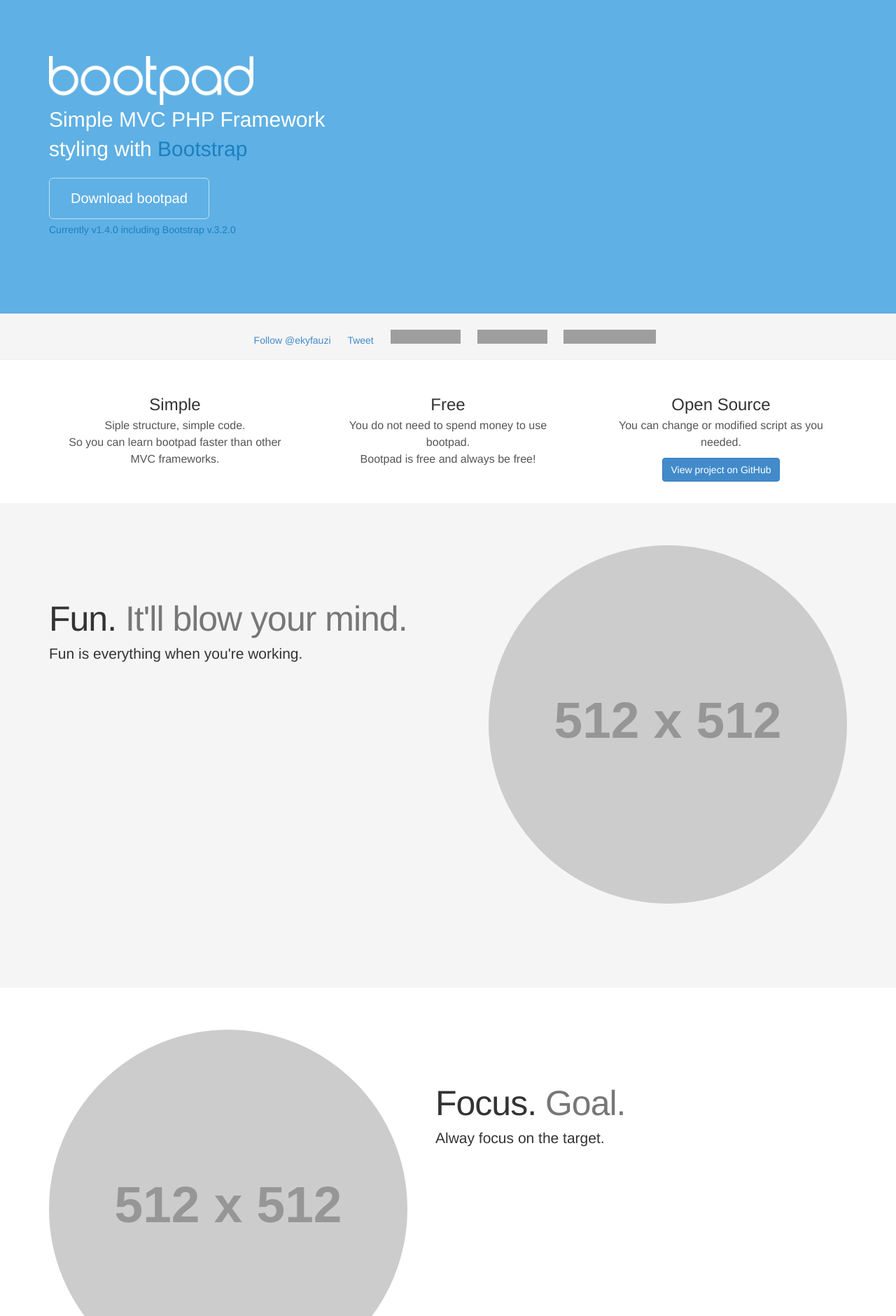
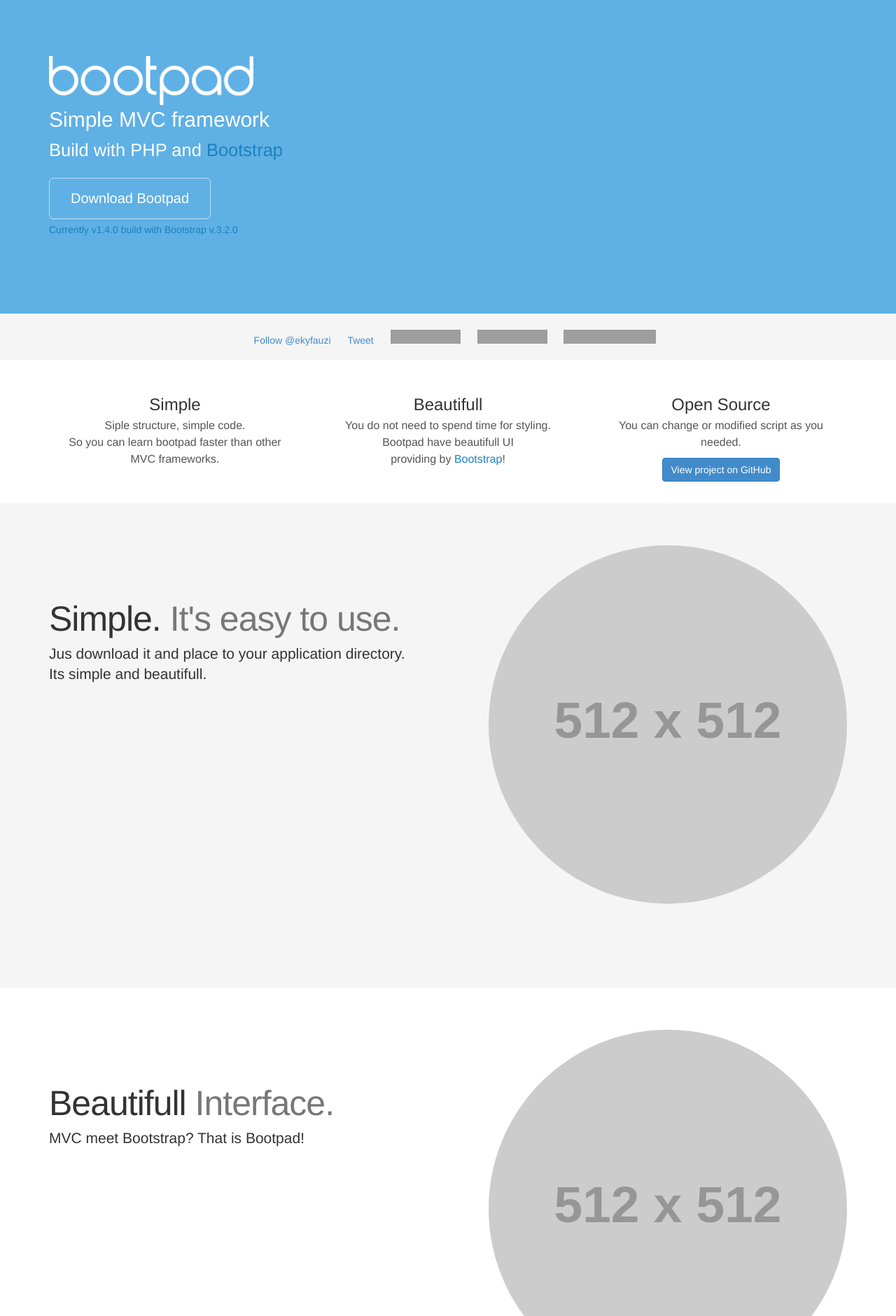
Before and after one commit to codecentrum/getbootpad, a PHP site: page /bootpad/ in a window 1280 px wide. Shown: the part 51-1931 px from the top of the page at 70% size. Run offline with PHP 8.4, Linux system fonts and the light colour scheme; grey boxes labelled with a size stand in for pictures from a placeholder-image service; some libraries are stand-ins or nearby versions; grey boxes are pictures that could not be loaded.

Commit message:
New wording

```diff
--- a/application/views/api_documentation.php
+++ b/application/views/api_documentation.php
@@ -8,7 +8,7 @@
     <meta name="author" content="">
     <link rel="shortcut icon" href="#">
 
-    <title>Bootpad | Simple PHP Framework Including Bootstrap</title>
+    <title>Bootpad | Simple MVC Framework Build With PHP And Bootstrap</title>
 
     <!-- Bootstrap core CSS -->
     <link href="<?php echo base_url('assets/bootstrap/css/bootstrap.min.css'); ?>" rel="stylesheet">
--- a/application/views/home.php
+++ b/application/views/home.php
@@ -8,7 +8,7 @@
     <meta name="author" content="">
     <link rel="shortcut icon" href="#">
 
- 	<title>Bootpad | Simple PHP Framework Including Bootstrap</title>
+ 	<title>Bootpad | Simple MVC Framework Build With PHP And Bootstrap</title>
 
     <!-- Bootstrap core CSS -->
     <link href="<?php echo base_url('assets/bootstrap/css/bootstrap.min.css'); ?>" rel="stylesheet">
@@ -99,11 +99,16 @@
         <div class="row">
             <div class="col-md-7">
                 <img src="<?php echo base_url('assets/getbootpad/getbootpad_logo_white.png'); ?>" height="70px">
-                <p class="lead">Simple MVC PHP Framework <br>styling with <a href="http://getbootstrap.com" target="_blank" style="color:#1c80c1;">Bootstrap</a></p>
                 <p class="lead">
-                    <a href="https://github.com/ekyfauzi/bootpad/archive/master.zip" class="btn btn-outline-inverse btn-lg">Download bootpad</a>
+                  Simple MVC framework </br>
+                  <small>Build with PHP and
+                    <a href="http://getbootstrap.com" target="_blank" style="color:#1c80c1;">Bootstrap</a>
+                  </small>
                 </p>
-                <p class="version">Currently v1.4.0 including Bootstrap v.3.2.0</p>
+                <p class="lead">
+                    <a href="https://github.com/ekyfauzi/bootpad/archive/master.zip" class="btn btn-outline-inverse btn-lg">Download Bootpad</a>
+                </p>
+                <p class="version">Currently v1.4.0 build with Bootstrap v.3.2.0</p>
             </div>
             <!-- <div class="col-md-5">
                 <div class="adsense pull-right">
@@ -151,8 +156,12 @@
             <div class="col-md-4">
                 <div>
                     <!-- <img src="http://placehold.it/200x100" alt="Texto Alternativo" class="img-thumbnail"> -->
-                    <h3>Free</h3>
-                    <p>You do not need to spend money to use bootpad.<br>Bootpad is free and always be free!</p>
+                    <h3>Beautifull</h3>
+                    <p>You do not need to spend time for styling.
+                      <br>Bootpad have beautifull UI
+                      <br>providing by
+                      <a href="http://getbootstrap.com" target="_blank" style="color:#1c80c1;">Bootstrap</a>!
+                    </p>
                 </div>
             </div>
 
@@ -172,32 +181,38 @@
   <div class="container">
     <div class="featurette">
       <img class="featurette-image img-circle pull-right" src="http://placehold.it/512">
-      <h2 class="featurette-heading">Fun. <span class="text-muted">It'll blow your mind.</span></h2>
-      <p class="lead">Fun is everything when you're working.</p>
+      <h2 class="featurette-heading">Simple. <span class="text-muted">It's easy to use.</span></h2>
+      <p class="lead">
+        Jus download it and place to your application directory.
+        <br>Its simple and beautifull.
+      </p>
     </div>
   </div>
 </div>
 
+
 <div class="container-white">
   <div class="container">
 
-  <div class="featurette">
-    <img class="featurette-image img-circle pull-left" src="http://placehold.it/512">
-    <h2 class="featurette-heading">Focus. <span class="text-muted">Goal.</span></h2>
-    <p class="lead">Alway focus on the target.</p>
-  </div>
-
+    <div class="featurette">
+      <img class="featurette-image img-circle pull-right" src="http://placehold.it/512">
+      <h2 class="featurette-heading">Beautifull <span class="text-muted">Interface.</span></h2>
+      <p class="lead">
+        MVC meet Bootstrap? That is Bootpad!
+      </p>
+    </div>
   </div>
 </div>
 
 <div class="container-gray">
   <div class="container">
 
-    <div class="featurette">
-      <img class="featurette-image img-circle pull-right" src="http://placehold.it/512">
-      <h2 class="featurette-heading">Work smart, <span class="text-muted">Not hard.</span></h2>
-      <p class="lead">I'm not hard worker, I'm smart worker.</p>
-    </div>
+  <div class="featurette">
+    <img class="featurette-image img-circle pull-left" src="http://placehold.it/512">
+    <h2 class="featurette-heading"><span class="text-muted">It's</span> Free!</h2>
+    <p class="lead">You do not need to spend money to use Bootpad.<br>Bootpad is free and always be free!</p>
+  </div>
+
   </div>
 </div>
 
--- a/assets/getbootpad/getbootpad.css
+++ b/assets/getbootpad/getbootpad.css
@@ -135,7 +135,7 @@
 
 
 .features-container{
-	/*border-bottom: 1px solid rgb(200, 200, 200);
+	/*border-bottom: 1px solid #D4D4D4;
 	margin-bottom: 30px;*/
 }
 
@@ -160,7 +160,7 @@
 	margin-bottom:5px;
 }
 .features > div:hover > div{
-	border: 1px solid rgb(200, 200, 200);
+	border: 1px solid #5FB0E4;
 }
 
 
@@ -184,7 +184,7 @@ body {
 	height: 60px;
 	/*background-color: #f5f5f5;*/
 	padding-top: 15px;
-	border-top: 1px solid rgb(200, 200, 200);
+	border-top: 1px solid #D4D4D4;
 }
 
 .footer a:hover{
```
Also changed, not shown: application/views/getting_started.php (+37 -37 lines), README.md.
